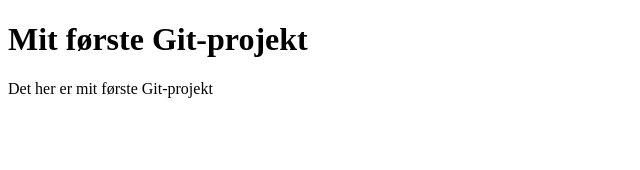
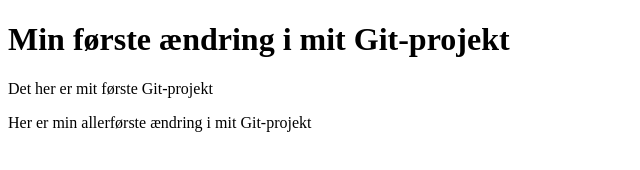
Before and after one commit to cami42d5/git-demo, a plain HTML site: page index.html in a window 1280 px wide. Shown: the whole page, without its empty margins (0-640 px from the left). Drawn offline with Linux system fonts and the light colour scheme.

Commit message:
- Overskrift ændret. - Tilføjet endnu en tekst

```diff
--- a/index.html
+++ b/index.html
@@ -6,8 +6,9 @@
 </head>
 <body>
 
-<h1>Mit første Git-projekt</h1>
+<h1>Min første ændring i mit Git-projekt</h1>
 <p>Det her er mit første Git-projekt</p>
+<p>Her er min allerførste ændring i mit Git-projekt</p>
 
 </body>
 </html>
```
